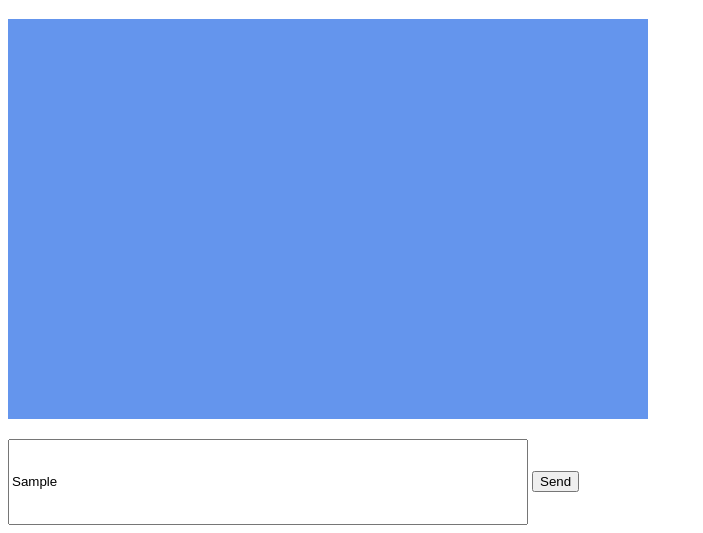
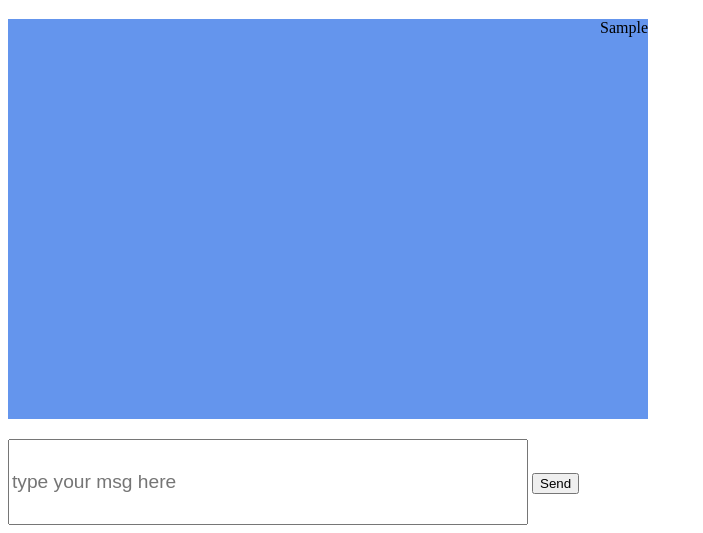
Before and after one commit to Bittu149/BackendNexus, a website: page Websocket_Socket.io/Day1/index.html in a window 1280 px wide. Both pictures are taken after typing "Sample" into the empty fields and a click on the button "Send". Shown: the part 61-594 px from the top of the page, without its empty margins (0-703 px from the left). Drawn offline with nearby package versions, Linux system fonts and the light colour scheme; no server answers.

Commit message:
Broadcast message added

```diff
--- a/Websocket_Socket.io/Day1/index.html
+++ b/Websocket_Socket.io/Day1/index.html
@@ -8,12 +8,33 @@
 <body>
     <h1>CHAT APP</h1>
     <div id="messageDisplay" style="height:50vh; width:50vw; background-color: cornflowerblue; margin-bottom: 20px;"></div>
-    <input type="text" placeholder="type your msg here" id="message"style="height:10vh; width:40vw;">
+    <input type="text" placeholder="type your msg here" id="message"style="height:10vh; width:40vw; font-size:larger">
     <button onclick="sendMessage()">Send</button>
 
     <script src="/socket.io/socket.io.js"></script>
     <script>
       const socket = io();
+
+    const messageBox = document.getElementById('messageDisplay');
+    const messageInput = document.getElementById('message');
+
+    function sendMessage(){
+        const msg = messageInput.value;
+        socket.emit('message',msg)
+        const element = document.createElement('div');
+        element.textContent = msg;
+        element.style.textAlign = 'right';
+        messageBox.appendChild(element);
+        messageInput.value = '';
+
+    }
+
+    socket.on('new-message',(data)=>{
+        const element = document.createElement('div');
+        element.textContent = data;
+        messageBox.appendChild(element);
+    })
+
     </script>
 </body>
 </html>
```
Also changed, not shown: Websocket_Socket.io/Day1/index.js (+1 -8 lines).
